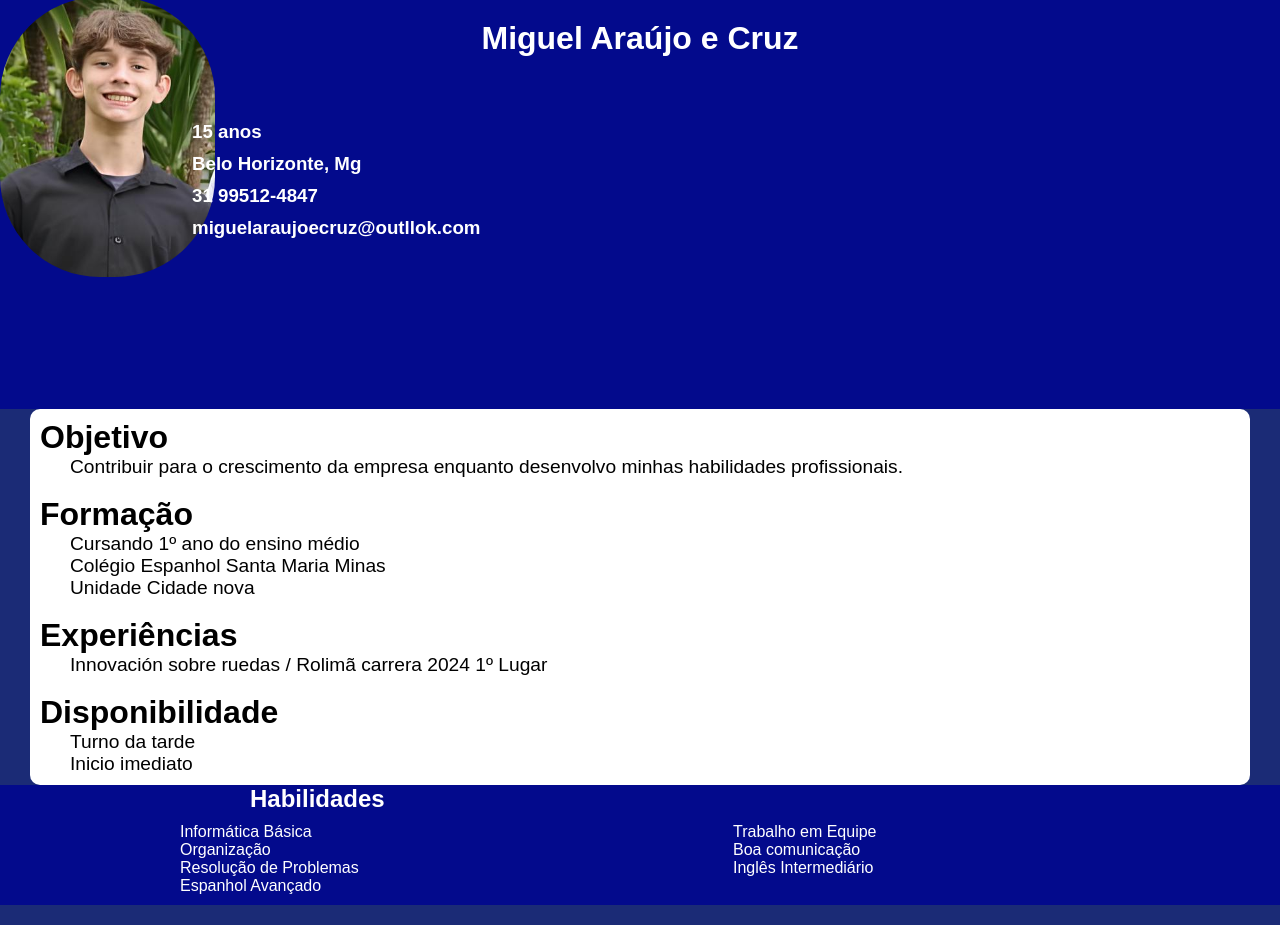
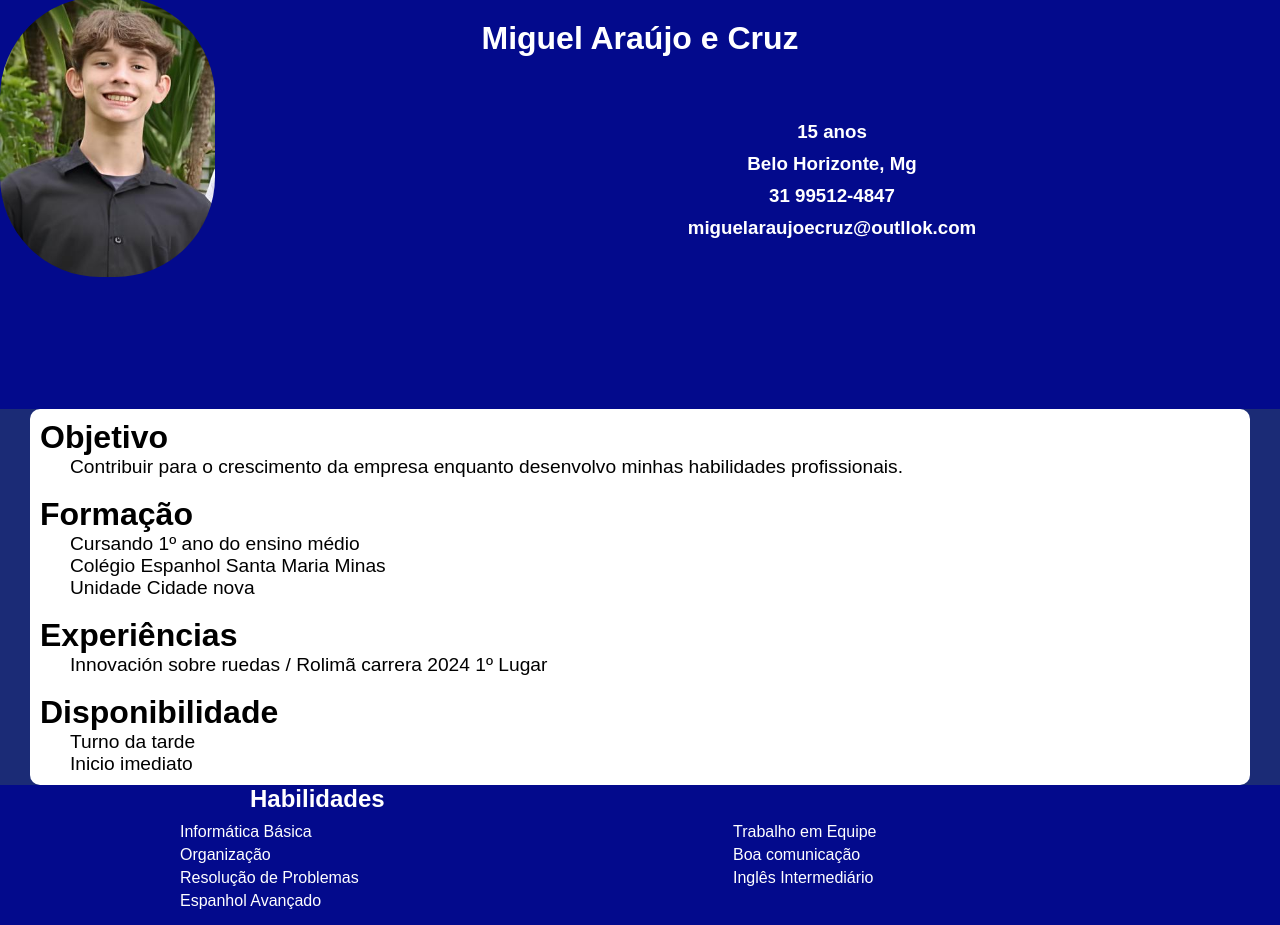
Before and after one commit to felipeFalbuquerque/Curriculo-Miguel, a plain HTML site: page index.html in a window 1280 px wide. Shown: the top 925 px of the page. Drawn offline with Linux system fonts and the light colour scheme.

Commit message:
Update index.html

```diff
--- a/index.html
+++ b/index.html
@@ -36,6 +36,7 @@
 
         header {
             background-color: #030A8C;
+            width: 100%;
         }
 
         header h1 {
@@ -44,7 +45,7 @@
             padding-top: 20px;
         }
         header h3{
-            text-align: justify;
+            text-align: center;
             color: white;
             padding-bottom: 10px;
 
@@ -76,6 +77,9 @@
         }
         h2{
             margin-left: 250px;
+        }
+        li{
+            padding-bottom: 5px;
         }
     </style>
 </head>
```
